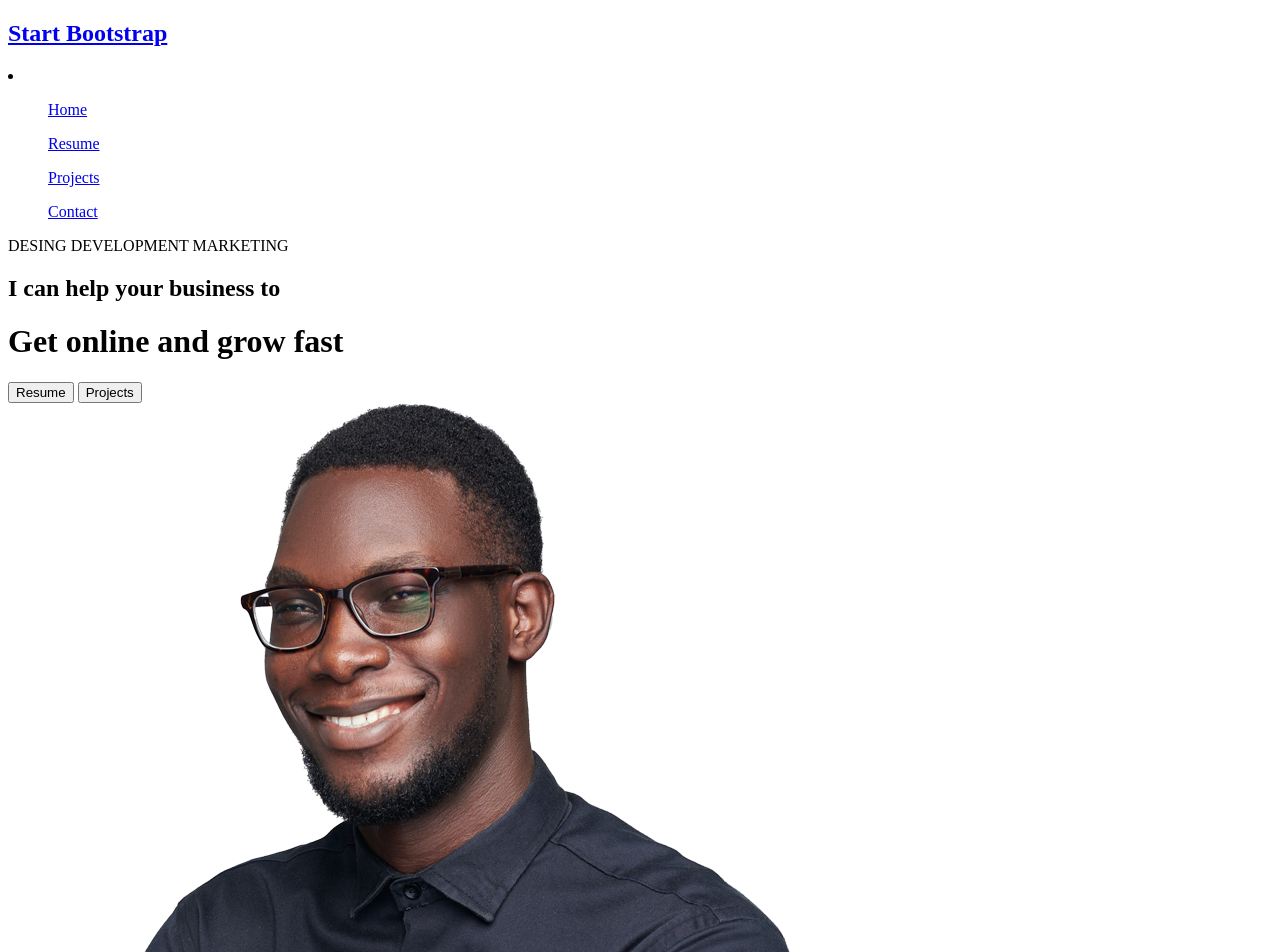
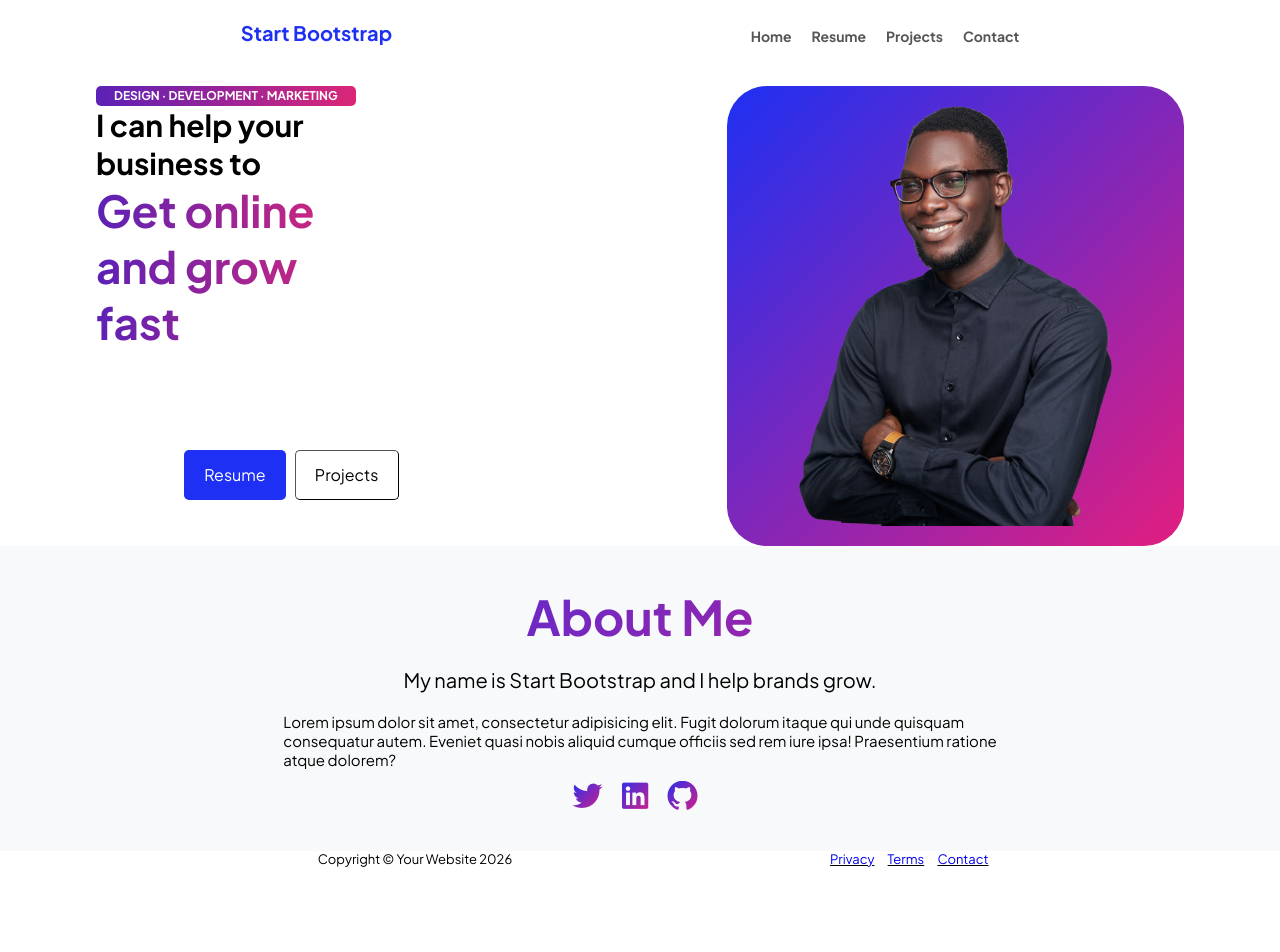
Before and after one commit to vugarjs/BootStrap, a plain HTML site: page index.html in a window 1280 px wide. Shown: the top 952 px of the page. After the commit the page ends 867 px from the top, so only its background shows below. Drawn offline with Linux system fonts and the light colour scheme.

Commit message:
feat: add css

```diff
--- /dev/null
+++ b/assets/css/style.css
@@ -0,0 +1,227 @@
+* {
+    margin: 0;
+    padding: 0;
+    text-decoration: none;
+    box-sizing: border-box;
+}
+.headd{
+    display: flex;
+    justify-content: space-around;
+}
+
+html,
+body {
+    overflow-x: hidden;
+    width: 100%;
+    position: relative;
+}
+
+
+#site-title {
+    font-family: "Plus Jakarta Sans";
+    position: relative;
+    color: rgb(30, 48, 243);
+    left: 17%;
+    font-size: 20px;
+    top: 20px;
+}
+
+#nav-list {
+    display: flex;
+    justify-content: flex-end;
+    list-style: none;
+    gap: 20px;
+
+    margin-top: 10%;
+    position: relative;
+    justify-content: flex-end;
+    margin-right: 17%;
+}
+
+.navitem a {
+    color: #555555;
+    font-size: 14px;
+    font-family: "Plus Jakarta Sans";
+}
+
+.main-left-up {
+    width: 50%;
+    margin-top: 0;
+    left: 0;
+}
+
+#main-title1 {
+    display: flex;
+    left: 30px;
+    font-size: 30px;
+    font-family: "Plus Jakarta Sans";
+}
+
+.main-desing-title {
+    display: flex;
+    background: linear-gradient(90deg, #5b21b6 0%, #db2777 100%);
+    height: 20px;
+    border-radius: 5px;
+    max-width: auto;
+    text-align: center;
+    justify-content: center;
+    align-items: center;
+}
+
+#main-title-desing {
+    font-size: 12px;
+    color: white;
+    font-family: "Plus Jakarta Sans";
+}
+
+#main-title2 {
+    font-size: 44px;
+    background: linear-gradient(90deg, #5b21b6 0%, #db2777 100%);
+    -webkit-background-clip: text;
+    -webkit-text-fill-color: transparent;
+    background-clip: text;
+    font-family: "Plus Jakarta Sans";
+}
+
+#main-photo {
+    width: 75%;
+    height: auto;
+}
+
+.hero-section {
+    display: flex;
+    justify-content: space-between;
+    align-items: flex-start;
+    width: 85%;
+    margin: 40px auto 0 auto;
+}
+.main-right {
+    width: 42%;
+    height: auto;
+    background: linear-gradient(135deg, #1e30f3 0%, #e21e80 100%);
+    border-radius: 40px;
+    display: flex;
+    justify-content: center;
+    align-items: center;
+    padding: 20px;
+
+
+    position: static;
+}
+
+#main-left-resume {
+    padding: 10px 20px;
+    width: max-content;
+    font-size: 16px;
+    border-radius: 5px;
+    height: 50px;
+    background: #1e30f3;
+    color: white;
+    border: none;
+    position: relative;
+    left: 17%;
+    top: 100px;
+    font-family: "Plus Jakarta Sans";
+}
+
+#main-left-project {
+    font-size: 16px;
+    width: 20%;
+    background: white;
+    border-radius: 5px;
+    height: 50px;
+    border-width: 1px;
+    position: relative;
+    left: 18%;
+    top: 100px;
+    font-family: "Plus Jakarta Sans";
+}
+
+.main-down-container {
+    background: rgb(248, 249, 250);
+    width: 100%;
+
+    padding: 40px 20px;
+    position: relative;
+}
+#abouth1 {
+    display: flex;
+    justify-content: center;
+    font-size: 3rem;
+    background: -webkit-linear-gradient(
+        315deg,
+        #1e30f3 0%,
+        #e21e80 100%
+    );
+    -webkit-background-clip: text;
+    -webkit-text-fill-color: transparent;
+    background-clip: text;
+
+    padding-bottom: 20px;
+
+    font-family: "Plus Jakarta Sans";
+}
+
+.footer-main {
+
+    font-size: 13px;
+    font-family: "Plus Jakarta Sans";
+    display: flex;
+    justify-content: space-evenly;
+    align-items: center;
+    width: 100%;
+}
+.main-down-about-media{
+    display: flex;
+    justify-content: center;
+}
+#twitter,
+#linkedin,
+#github {
+    background: -webkit-linear-gradient(
+        315deg,
+        #1e30f3 0%,
+        #e21e80 100%
+    );
+
+    -webkit-background-clip: text;
+    -webkit-text-fill-color: transparent;
+    background-clip: text;
+    font-size: 30px;
+    margin-top: 3%;
+    margin-right: 10px;
+}
+
+#aboutp1{
+    display: flex;
+    font-size: 20px;
+    font-family: "Plus Jakarta Sans";
+    justify-content: center;
+}
+#aboutp2{
+    display: flex;
+    font-size: 15px;
+    font-family: "Plus Jakarta Sans";
+    justify-content: center;
+    padding-top: 10px;
+    padding-bottom: 10px;
+    margin-top: 10px;
+}
+
+#footercopy {
+    display: flex;
+}
+
+.footer-left li {
+    display: flex;
+    gap: 10%;
+    position: relative;
+    text-decoration: underline;
+    list-style: none;
+}
+
+.footer-left ul {
+    margin: 0;
+    padding: 0;
+    list-style: none;
+}
--- a/index.html
+++ b/index.html
@@ -4,61 +4,108 @@
 <head>
     <meta charset="UTF-8">
     <meta name="viewport" content="width=device-width, initial-scale=1.0">
-    <link rel="stylesheet" href="https://cdnjs.cloudflare.com/ajax/libs/font-awesome/7.3.1/css/all.css" integrity="sha512-x9WwyMYBnlXMNQ6kQ/Lyzu1NqIhLQKL5Oq6xByfXuRj7s9CskyCbLv/1IjqzJmXwFXWr0ov6jBV7Qbc0hh9nHg==" crossorigin="anonymous" referrerpolicy="no-referrer">
+    <link rel="stylesheet" href="./assets/css/style.css">
+    <link rel="preconnect" href="https://fonts.googleapis.com">
+    <link rel="preconnect" href="https://fonts.gstatic.com" crossorigin="">
+    <link
+        href="https://fonts.googleapis.com/css2?family=Plus+Jakarta+Sans:wght@100;200;300;400;500;600;700;800;900&amp;display=swap"
+        rel="stylesheet">
+    <link rel="stylesheet" href="https://cdnjs.cloudflare.com/ajax/libs/font-awesome/7.3.1/css/all.css"
+        integrity="sha512-x9WwyMYBnlXMNQ6kQ/Lyzu1NqIhLQKL5Oq6xByfXuRj7s9CskyCbLv/1IjqzJmXwFXWr0ov6jBV7Qbc0hh9nHg=="
+        crossorigin="anonymous" referrerpolicy="no-referrer">
     <title>Personal</title>
 </head>
 
 <body>
+    <div class="headd">
         <!-- Header -->
         <header>
-        <a href="#"><h2>Start Bootstrap</h2></a>
+            <a href="#">
+                <h2 id="site-title">Start Bootstrap</h2>
+            </a>
         </header>
 
         <!-- Navigation -->
         <nav>
-        <li>
-            <ul><a href="#">Home</a></ul>
-            <ul><a href="#">Resume</a></ul>
-            <ul><a href="#">Projects</a></ul>
-            <ul><a href="#">Contact</a></ul>
+            <li id="nav-list">
+                <ul class="navitem"><a href="#"><strong>Home</strong></a></ul>
+                <ul class="navitem"><a href="#"><strong>Resume</strong></a></ul>
+                <ul class="navitem"><a href="#"><strong>Projects</strong></a></ul>
+                <ul class="navitem"><a href="#"><strong>Contact</strong></a></ul>
             </li>
         </nav>
+    </div>
+
 
     <!-- Main Content -->
     <main>
+        <div class="hero-section">
             <div class="main-left">
                 <div class="main-left-up">
-                <p>DESING DEVELOPMENT MARKETING</p>
+                    <div class="main-desing-title">
+                        <p id="main-title-desing"><strong>DESIGN · DEVELOPMENT · MARKETING</strong> </p>
+                    </div>
+
                     <h2 id="main-title1">
                         I can help your business to
                     </h2>
                     <h1 id="main-title2">Get online and grow fast</h1>
                 </div>
-            <div class="main-left-down">
+
+             <div class="hero-buttons">
             <button id="main-left-resume">Resume</button>
             <button id="main-left-project">Projects</button>
         </div>
             </div>
             <div class="main-right">
-            <div class="main-right-photo">
-                <img src="./assets/img/profile.png" alt="main-right-photo">
+
+                <img id="main-photo" src="./assets/img/profile.png" alt="main-right-photo">
+
             </div>
         </div>
+
         <div class="main-down">
+            <div class="main-down-container">
                 <div class="main-down-about">
                     <div class="about-title">
                         <h2 id="abouth1">About Me</h2>
+
                         <p id="aboutp1">My name is Start Bootstrap and I help brands grow.</p>
-                    <p id="aboutp2">Lorem ipsum dolor sit amet, consectetur adipisicing elit. Fugit dolorum itaque qui unde quisquam consequatur autem. Eveniet quasi nobis aliquid cumque officiis sed rem iure ipsa! Praesentium ratione atque dolorem?</p>
+                        <p id="aboutp2">Lorem ipsum dolor sit amet, consectetur adipisicing elit. Fugit dolorum
+                            itaque
+                            qui unde quisquam<br> consequatur autem. Eveniet quasi nobis aliquid cumque officiis sed
+                            rem
+                            iure ipsa! Praesentium ratione<br> atque dolorem?</p>
+
+
                     </div>
                     <div class="main-down-about-media">
-                    <i class="fa-brands fa-twitter"></i>
-                    <i class="fa-brands fa-linkedin"></i>
-                    <i class="fa-brands fa-github"></i>
+                        <a href="#"><i id="twitter" class="fa-brands fa-twitter"></i></a>
+                        <a href="#"><i id="linkedin" class="fa-brands fa-linkedin"></i></a>
+                        <a href="#"><i id="github" class="fa-brands fa-github"></i></a>
                     </div>
                 </div>
             </div>
+
+        </div>
     </main>
+
+    <!-- Footer -->
+    <footer>
+        <div class="footer-main">
+            <div class="footer-right">
+                <p id="footercopy">Copyright &copy; Your Website 2026</p>
+            </div>
+            <div class="footer-left">
+                <li>
+                    <ul id="footer-privacy"><a href="#">Privacy</a></ul>
+                    <ul id="footer-terms"><a href="#">Terms</a></ul>
+                    <ul id="footer-contact"><a href="#">Contact</a></ul>
+                </li>
+            </div>
+        </div>
+
+    </footer>
 </body>
 
 </html>
```
Lines whose indentation alone changed are shown as unchanged.
